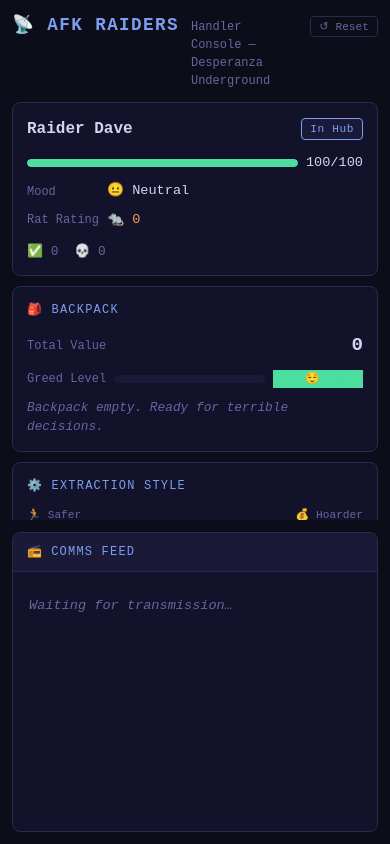
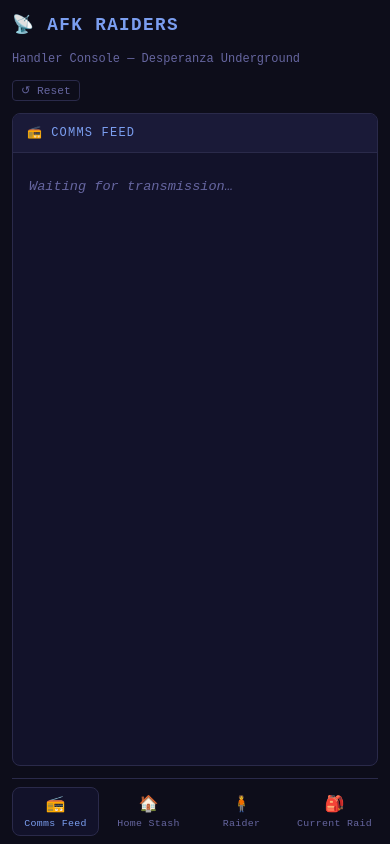
Before and after one commit to DanJ210/afk-raiders, a Vue app: page / in a window 390 px wide. Built offline with nearby package versions, Linux system fonts and the light colour scheme.

Commit message:
feat(ui): add mobile bottom tab navigation
Co-authored-by: Copilot <223556219+Copilot@users.noreply.github.com>

```diff
--- a/src/App.vue
+++ b/src/App.vue
@@ -1,4 +1,6 @@
 <script setup lang="ts">
+import { ref } from 'vue'
+import { useMediaQuery } from '@vueuse/core'
 import { useGameStore } from './stores/gameStore'
 import CommsLog from './components/CommsLog.vue'
 import RaiderCard from './components/RaiderCard.vue'
@@ -9,6 +11,18 @@ import HandlerActions from './components/HandlerActions.vue'
 import AwaySummary from './components/AwaySummary.vue'
 
 const store = useGameStore()
+const isMobile = useMediaQuery('(max-width: 600px)')
+
+type MobileTabId = 'comms' | 'stash' | 'raider' | 'raid'
+
+const mobileTabs: Array<{ id: MobileTabId; label: string; icon: string }> = [
+  { id: 'comms', label: 'Comms Feed', icon: '📻' },
+  { id: 'stash', label: 'Home Stash', icon: '🏠' },
+  { id: 'raider', label: 'Raider', icon: '🧍' },
+  { id: 'raid', label: 'Current Raid', icon: '🎒' },
+]
+
+const activeMobileTab = ref<MobileTabId>('comms')
 </script>
 
 <template>
@@ -19,7 +33,7 @@ const store = useGameStore()
       <button class="app__reset" title="Reset save data" @click="store.resetSave()">↺ Reset</button>
     </header>
 
-    <main class="app__main">
+    <main v-if="!isMobile" class="app__main">
       <aside class="app__sidebar">
         <RaiderCard />
         <BackpackPanel />
@@ -32,6 +46,40 @@ const store = useGameStore()
         <CommsLog />
       </div>
     </main>
+
+    <main v-else class="app__main-mobile">
+      <section v-show="activeMobileTab === 'comms'" class="app__mobile-panel app__mobile-panel--fill">
+        <CommsLog />
+      </section>
+
+      <section v-show="activeMobileTab === 'stash'" class="app__mobile-panel app__mobile-panel--fill">
+        <HomeStash />
+      </section>
+
+      <section v-show="activeMobileTab === 'raider'" class="app__mobile-panel">
+        <RaiderCard />
+        <ExtractionPreference />
+        <HandlerActions />
+      </section>
+
+      <section v-show="activeMobileTab === 'raid'" class="app__mobile-panel app__mobile-panel--fill">
+        <BackpackPanel />
+      </section>
+    </main>
+
+    <nav v-if="isMobile" class="app__mobile-nav" aria-label="Primary">
+      <button
+        v-for="tab in mobileTabs"
+        :key="tab.id"
+        type="button"
+        class="app__mobile-nav-btn"
+        :class="{ 'app__mobile-nav-btn--active': activeMobileTab === tab.id }"
+        @click="activeMobileTab = tab.id"
+      >
+        <span class="app__mobile-nav-icon" aria-hidden="true">{{ tab.icon }}</span>
+        <span class="app__mobile-nav-label">{{ tab.label }}</span>
+      </button>
+    </nav>
 
     <AwaySummary />
   </div>
@@ -106,15 +154,85 @@ const store = useGameStore()
   min-height: 0;
 }
 
-/* Mobile: stack sidebar above log */
+.app__main-mobile {
+  flex: 1;
+  min-height: 0;
+}
+
+.app__mobile-panel {
+  height: 100%;
+  min-height: 0;
+  display: flex;
+  flex-direction: column;
+  gap: 10px;
+  overflow-y: auto;
+}
+
+.app__mobile-panel--fill > * {
+  flex: 1;
+  min-height: 0;
+}
+
+.app__mobile-nav {
+  position: sticky;
+  bottom: 0;
+  display: grid;
+  grid-template-columns: repeat(4, minmax(0, 1fr));
+  gap: 6px;
+  background: var(--color-bg);
+  border-top: 1px solid var(--color-border);
+  padding: 8px 0 calc(8px + env(safe-area-inset-bottom));
+}
+
+.app__mobile-nav-btn {
+  display: flex;
+  flex-direction: column;
+  align-items: center;
+  gap: 4px;
+  background: none;
+  border: 1px solid transparent;
+  color: var(--color-muted);
+  border-radius: 8px;
+  padding: 6px 4px;
+  cursor: pointer;
+  font-family: var(--font-mono);
+}
+
+.app__mobile-nav-btn--active {
+  color: var(--color-accent);
+  background: var(--color-surface);
+  border-color: var(--color-border);
+}
+
+.app__mobile-nav-icon {
+  font-size: 1rem;
+}
+
+.app__mobile-nav-label {
+  font-size: 0.62rem;
+  letter-spacing: 0.03em;
+  text-align: center;
+}
+
 @media (max-width: 600px) {
-  .app__main {
-    grid-template-columns: 1fr;
-    grid-template-rows: auto 1fr;
+  .app {
+    padding-bottom: 0;
   }
 
-  .app__log {
-    min-height: 300px;
+  .app__header {
+    align-items: center;
+  }
+
+  .app__subtitle {
+    width: 100%;
+    flex: none;
+  }
+
+  .app__mobile-panel--fill :deep(.comms-log),
+  .app__mobile-panel--fill :deep(.home-stash),
+  .app__mobile-panel--fill :deep(.backpack-panel) {
+    height: 100%;
+    max-height: none;
   }
 }
 </style>
```
